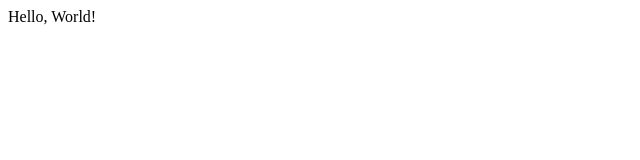
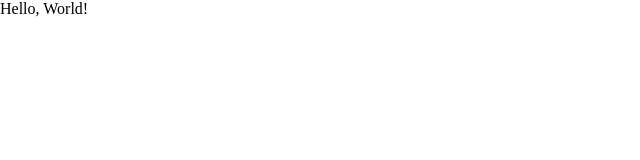
Before and after one commit to k-daiguji/ts_games, a website built with webpack: page index.html in a window 1280 px wide. Shown: the whole page, without its empty margins (0-640 px from the left). Built offline with nearby package versions, Linux system fonts and the light colour scheme.

Commit message:
Add global.css (#10)

```diff
--- /dev/null
+++ b/global.css
@@ -0,0 +1,7 @@
+.h-100 {
+  height: 100%;
+}
+
+.ma-0 {
+  margin: 0;
+}
--- a/index.html
+++ b/index.html
@@ -1,5 +1,7 @@
 <title>Game title</title>
-<head></head>
-<body>
+<head>
+  <link rel="stylesheet" href="global.css">
+</head>
+<body class="ma-0">
   <script src="dist/main.js"></script>
 </body>
--- a/src/main.ts
+++ b/src/main.ts
@@ -1,5 +1,9 @@
 import { greet } from "./greet";
 
-const app = document.createElement("div");
+const generateChild = (tagName: keyof HTMLElementTagNameMap) => {
+  const child = document.createElement(tagName);
+  return document.body.appendChild(child);
+};
+const app = generateChild("div");
+app.className = "h-100";
 app.innerHTML = greet("World");
-document.body.appendChild(app);
```
Also changed, not shown: dist/main.js.
